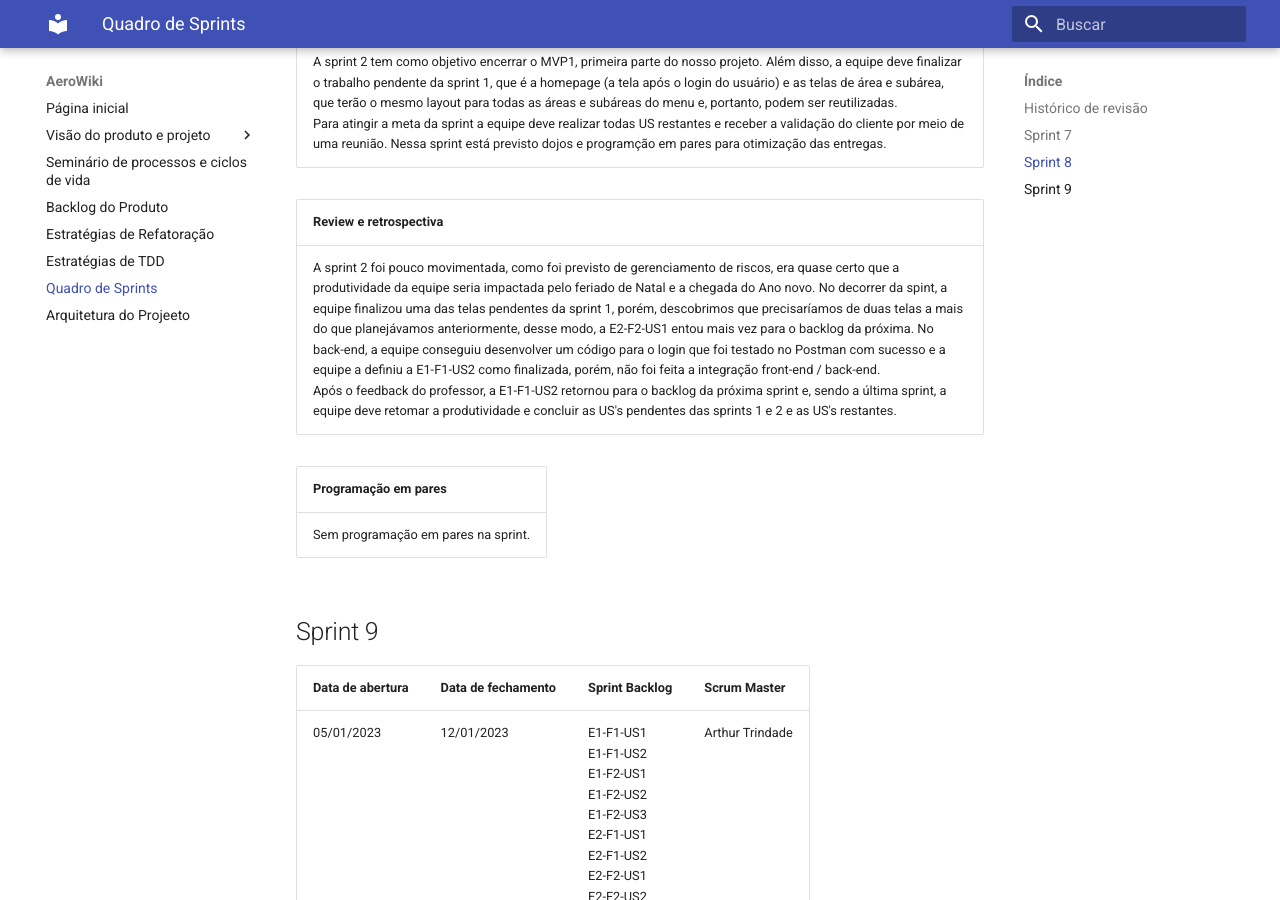
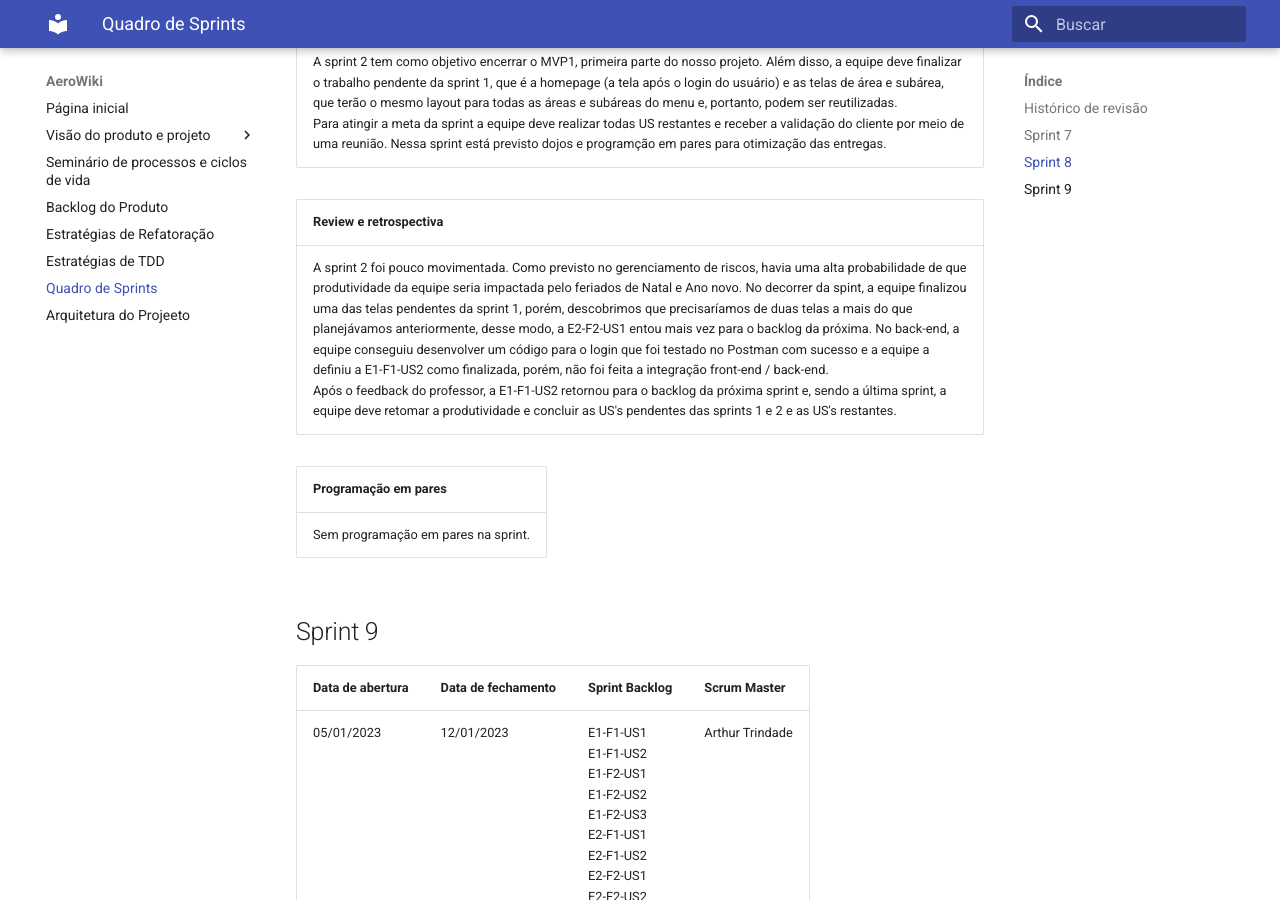
Before and after one commit to mdsreq-fga-unb/2022.2-AeroWiki, an MkDocs documentation site: the page built from gitpages/docs/sprint.md, in a window 1280 px wide and 900 px high, scrolled down 1444 px. Built offline with MkDocs 1.6.1 and Material for MkDocs 9.7.7, drawn with Linux system fonts in a browser that asks for light colours.

Commit message:
Mudanças textuais
- Sprint 2

```diff
--- a/gitpages/docs/sprint.md
+++ b/gitpages/docs/sprint.md
@@ -39,7 +39,7 @@
 
 | Review e retrospectiva |
 | --- |
-| A sprint 2 foi pouco movimentada, como foi previsto de gerenciamento de riscos, era quase certo que a produtividade da equipe seria impactada pelo feriado de Natal e a chegada do Ano novo. No decorrer da spint, a equipe finalizou uma das telas pendentes da sprint 1, porém, descobrimos que precisaríamos de duas telas a mais do que planejávamos anteriormente, desse modo, a E2-F2-US1 entou mais vez para o backlog da próxima. No back-end, a equipe conseguiu desenvolver um código para o login que foi testado no Postman com sucesso e a equipe a definiu a E1-F1-US2 como finalizada, porém, não foi feita a integração front-end / back-end.<br>Após o feedback do professor, a E1-F1-US2 retornou para o backlog da próxima sprint e, sendo a última sprint, a equipe deve retomar a produtividade e concluir as US's pendentes das sprints 1 e 2 e as US's restantes. |
+| A sprint 2 foi pouco movimentada. Como previsto no gerenciamento de riscos, havia uma alta probabilidade de que produtividade da equipe seria impactada pelo feriados de Natal e Ano novo. No decorrer da spint, a equipe finalizou uma das telas pendentes da sprint 1, porém, descobrimos que precisaríamos de duas telas a mais do que planejávamos anteriormente, desse modo, a E2-F2-US1 entou mais vez para o backlog da próxima. No back-end, a equipe conseguiu desenvolver um código para o login que foi testado no Postman com sucesso e a equipe a definiu a E1-F1-US2 como finalizada, porém, não foi feita a integração front-end / back-end.<br>Após o feedback do professor, a E1-F1-US2 retornou para o backlog da próxima sprint e, sendo a última sprint, a equipe deve retomar a produtividade e concluir as US's pendentes das sprints 1 e 2 e as US's restantes. |
 
 | Programação em pares |
 | --- |
```
